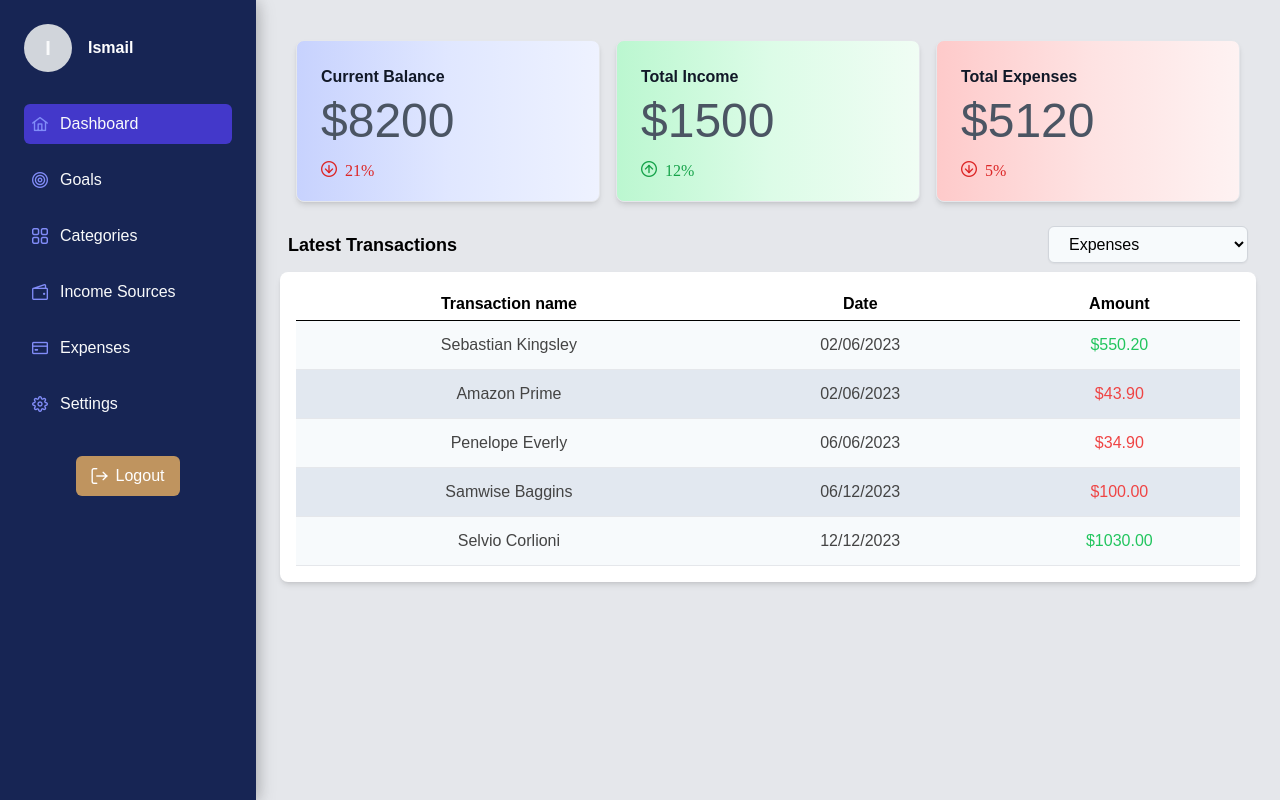
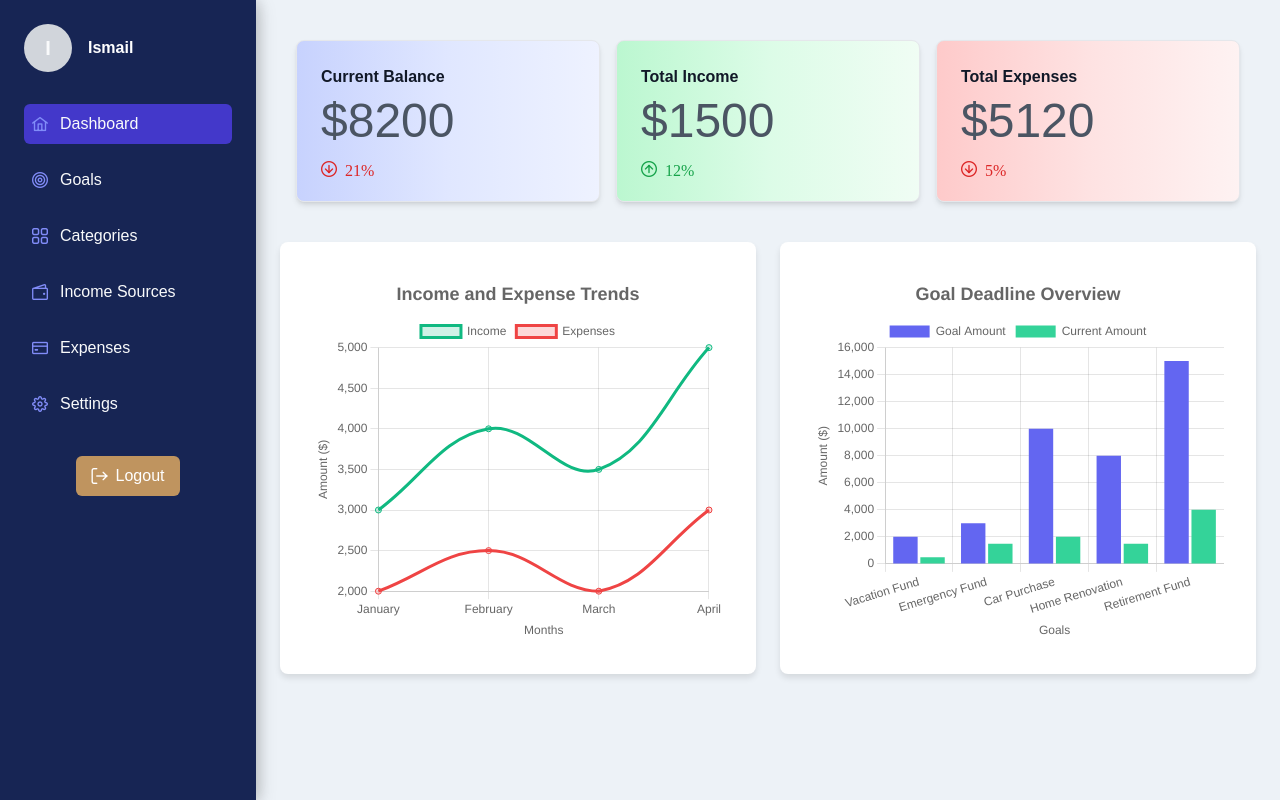
Before and after one commit to LvLTroubleshooter/money_planner, a Vue app in the folder frontendvue/: page /user-dashboard in a window 1280 px wide. Built offline with nearby package versions, Linux system fonts and the light colour scheme.

Commit message:
Added graphs for deadline and income expenses trends

```diff
--- /dev/null
+++ b/frontendvue/src/components/GoalDeadlineOverview.vue
@@ -0,0 +1,79 @@
+<script setup>
+import { ref } from 'vue';
+import { Bar } from 'vue-chartjs';
+import {
+  Chart as ChartJS,
+  Title,
+  Tooltip,
+  Legend,
+  BarElement,
+  CategoryScale,
+  LinearScale,
+} from 'chart.js';
+
+ChartJS.register(Title, Tooltip, Legend, BarElement, CategoryScale, LinearScale);
+
+const labels = ref(['Vacation Fund', 'Emergency Fund', 'Car Purchase', 'Home Renovation', 'Retirement Fund']);
+const goalAmounts = ref([2000, 3000, 10000, 8000, 15000]);
+const currentAmounts = ref([500, 1500, 2000, 1500, 4000]);
+
+const data = ref({
+  labels: labels.value,
+  datasets: [
+    {
+      label: 'Goal Amount',
+      data: goalAmounts.value,
+      backgroundColor: '#6366F1',
+    },
+    {
+      label: 'Current Amount',
+      data: currentAmounts.value,
+      backgroundColor: '#34D399',
+    },
+  ],
+});
+
+const options = ref({
+  responsive: true,
+  maintainAspectRatio: false,
+  plugins: {
+    legend: {
+      position: 'top',
+    },
+    title: {
+      display: true,
+      text: 'Goal Deadline Overview',
+      font: {
+        size: 18,
+      },
+    },
+  },
+  scales: {
+    x: {
+      title: {
+        display: true,
+        text: 'Goals',
+      },
+    },
+    y: {
+      title: {
+        display: true,
+        text: 'Amount ($)',
+      },
+    },
+  },
+});
+</script>
+
+<template>
+  <div style="height: 400px;">
+    <Bar :data="data" :options="options" />
+  </div>
+</template>
+
+<style scoped>
+/* Ensuring clean padding */
+div {
+  padding: 1rem;
+}
+</style>
--- /dev/null
+++ b/frontendvue/src/components/IncomeExpenseTrends.vue
@@ -0,0 +1,86 @@
+<script setup>
+import { ref } from 'vue';
+import { Line } from 'vue-chartjs';
+import {
+  Chart as ChartJS,
+  Title,
+  Tooltip,
+  Legend,
+  LineElement,
+  CategoryScale,
+  LinearScale,
+  PointElement,
+} from 'chart.js';
+
+ChartJS.register(Title, Tooltip, Legend, LineElement, CategoryScale, LinearScale, PointElement);
+
+const labels = ref(['January', 'February', 'March', 'April']);
+const incomeData = ref([3000, 4000, 3500, 5000]);
+const expenseData = ref([2000, 2500, 2000, 3000]);
+
+const data = ref({
+  labels: labels.value,
+  datasets: [
+    {
+      label: 'Income',
+      data: incomeData.value,
+      borderColor: '#10B981',
+      backgroundColor: 'rgba(16, 185, 129, 0.2)',
+      fill: true,
+      tension: 0.4,
+    },
+    {
+      label: 'Expenses',
+      data: expenseData.value,
+      borderColor: '#EF4444',
+      backgroundColor: 'rgba(239, 68, 68, 0.2)',
+      fill: true,
+      tension: 0.4,
+    },
+  ],
+});
+
+const options = ref({
+  responsive: true,
+  maintainAspectRatio: false,
+  plugins: {
+    legend: {
+      position: 'top',
+    },
+    title: {
+      display: true,
+      text: 'Income and Expense Trends',
+      font: {
+        size: 18,
+      },
+    },
+  },
+  scales: {
+    x: {
+      title: {
+        display: true,
+        text: 'Months',
+      },
+    },
+    y: {
+      title: {
+        display: true,
+        text: 'Amount ($)',
+      },
+    },
+  },
+});
+</script>
+
+<template>
+  <div style="height: 400px;">
+    <Line :data="data" :options="options" />
+  </div>
+</template>
+
+<style scoped>
+/* Ensuring clean padding */
+div {
+  padding: 1rem;
+}
+</style>
--- a/frontendvue/src/views/DashboardView.vue
+++ b/frontendvue/src/views/DashboardView.vue
@@ -1,27 +1,58 @@
 <script setup>
 import SideNavBar from "@/components/SideNavBar.vue";
-import LatestTransactions from "@/components/LatestTransactions.vue";
 import SummaryCard from "@/components/SummaryCard.vue";
-import BackButton from "@/components/BackButton.vue";
+import GoalDeadlineOverview from "@/components/GoalDeadlineOverview.vue";
+import IncomeExpenseTrends from "@/components/IncomeExpenseTrends.vue";
 </script>
 
 <template>
   <div class="flex">
-    <SideNavBar/>
+    <SideNavBar />
 
     <!-- Main content area -->
     <div class="flex-1 bg-gray-200 min-h-screen ml-64 p-6">
+      <!-- Summary Cards Section -->
       <SummaryCard />
 
-   <LatestTransactions />
-
-
-
-
-
+      <!-- Graphs Section -->
+      <div class="flex flex-wrap gap-6 mt-6">
+        <div class="flex-1 bg-white shadow-md rounded-lg p-4">
+          <IncomeExpenseTrends />
+        </div>
+        <div class="flex-1 bg-white shadow-md rounded-lg p-4">
+          <GoalDeadlineOverview />
+        </div>
+      </div>
     </div>
   </div>
 </template>
 
 <style scoped>
+.bg-gray-200 {
+  background-color: #edf2f7;
+}
+
+.shadow-md {
+  box-shadow: 0 4px 6px rgba(0, 0, 0, 0.1);
+}
+
+.p-6 {
+  padding: 1.5rem;
+}
+
+.mt-6 {
+  margin-top: 1.5rem;
+}
+
+.gap-6 {
+  gap: 1.5rem;
+}
+
+.flex-1 {
+  flex: 1;
+}
+
+.flex-wrap {
+  flex-wrap: wrap;
+}
 </style>
```
